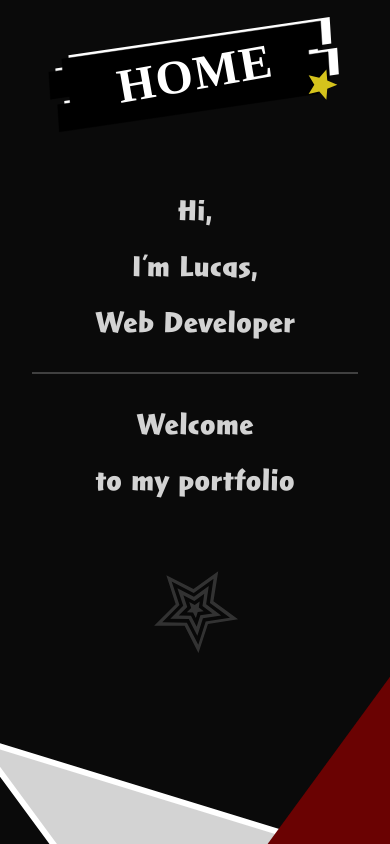
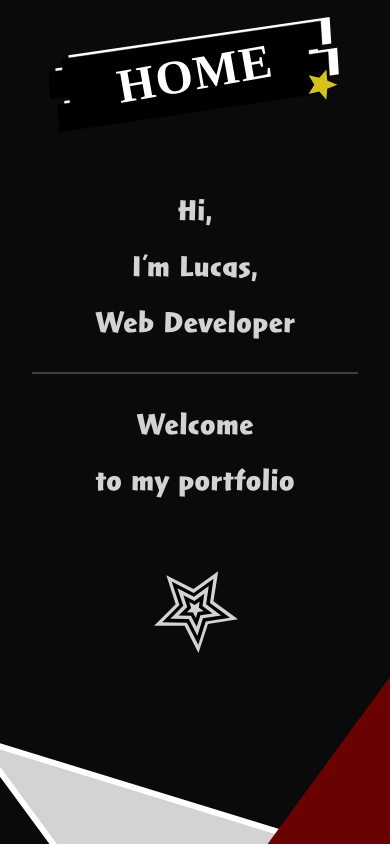
Before and after one commit to kmk00/persona-portfolio, a Nuxt app: page / in a window 390 px wide. Built offline with nearby package versions, Linux system fonts and the light colour scheme.

Commit message:
Fix Navigation Mobile Overlay

```diff
--- a/components/NavigationControll.vue
+++ b/components/NavigationControll.vue
@@ -9,7 +9,7 @@ const navigationLinks = [
 </script>
 
 <template>
-  <div class="fixed lg:w-1/5 w-full lg:h-screen">
+  <div class="fixed z-50 lg:w-1/5 w-full lg:h-screen">
     <!-- Navigation Mobile -->
     <div class="lg:hidden">
       <NavigationMobile :links="navigationLinks" />
--- a/components/NavigationMobile.vue
+++ b/components/NavigationMobile.vue
@@ -21,7 +21,7 @@ if (process.client) {
 <template>
   <div>
     <PageTitleComponent
-      :div-position-classes="'cursor-pointer fixed w-full h-[200px] bg-customGray-400 z-[-10]'"
+      :div-position-classes="'cursor-pointer fixed w-full h-[150px] bg-customGray-400 z-[-10]'"
       :text-classes="'absolute top-[20%] font-bold uppercase tracking-wide text-white left-[50%] translate-x-[-50%] translate-y-[70%]  rotate-[-10deg] font-expose text-5xl'"
       :div-sizes-classes="'w-[300px] mx-auto mt-4 relative'"
     />
--- a/pages/index.vue
+++ b/pages/index.vue
@@ -22,7 +22,7 @@ const navigation = useNavigation();
     </div>
     <img
       :class="navigation.isOpen ? 'hidden' : 'block'"
-      class="lg:hidden fixed bottom-10 opacity-20 scale-[.4] left-[50%] translate-x-[-50%]"
+      class="lg:hidden fixed bottom-10 z-0 scale-[.4] left-[50%] translate-x-[-50%]"
       src="~/assets/shapes/Star.svg"
     />
     <img
```
